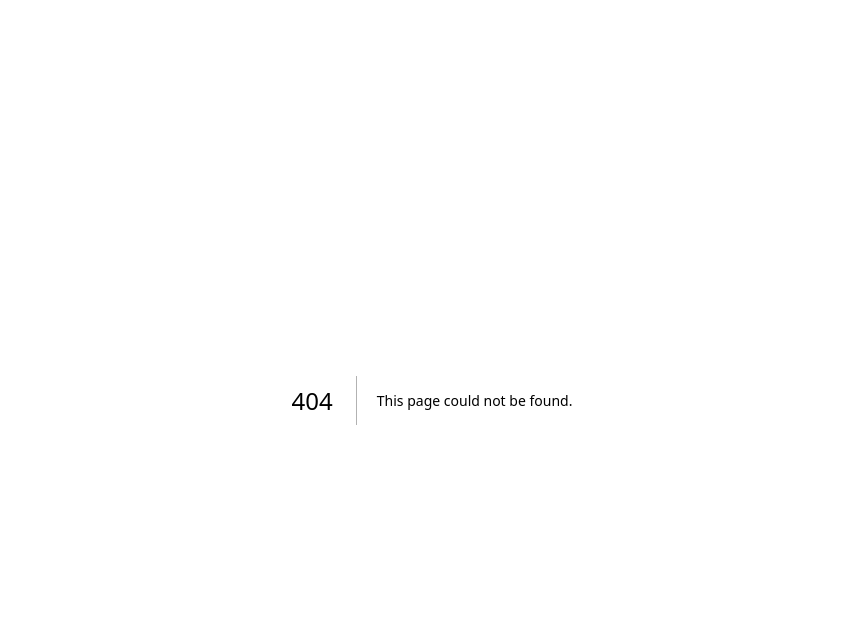
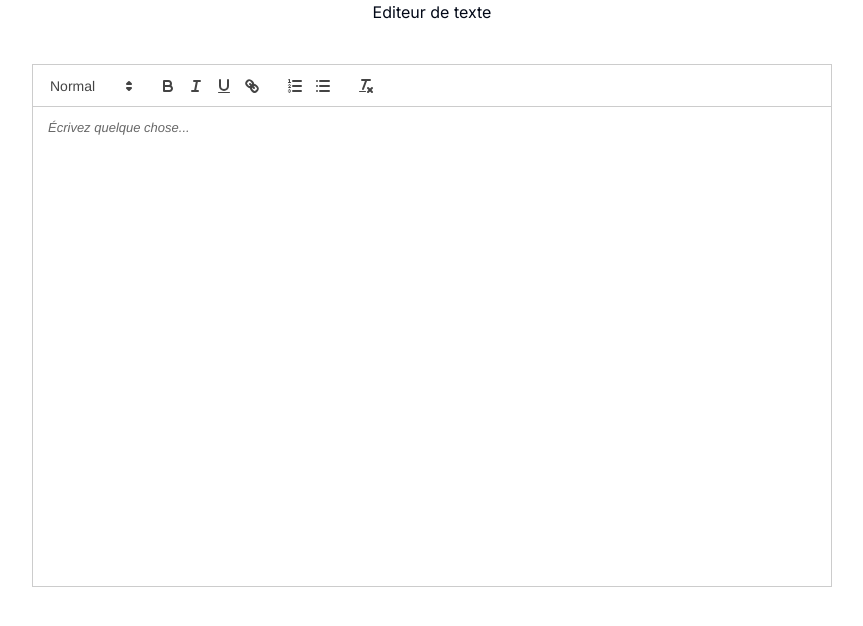
Before and after one commit to MarionbDev/Features-react_next-test, a Next.js app: page /account/text-editor in a window 1280 px wide. Before the commit this address had no page. Shown: the top 626 px of the page, without its empty margins (208-1071 px from the left). Built offline with nearby package versions, Linux system fonts and the light colour scheme.

Commit message:
add text-editor

```diff
--- a/app/account/page.jsx
+++ b/app/account/page.jsx
@@ -15,8 +15,12 @@ import ContactForm from "./_components/_resend-email/ContactForm";
 export default function AccountUser() {
   const router = useRouter();
 
-  const handleButtonClick = async () => {
+  const handleButtonClickMap = async () => {
     router.push("/account/map");
+  };
+
+  const handleButtonClickTextEditor = async () => {
+    router.push("/account/text-editor");
   };
 
   const handleLogout = async () => {
@@ -47,8 +51,11 @@ export default function AccountUser() {
           <UseContactForm />
         </div>
       </div>
-      <Button onClick={handleButtonClick} role="button">
+      <Button onClick={handleButtonClickMap} role="button">
         Map
+      </Button>
+      <Button onClick={handleButtonClickTextEditor} role="button">
+        Text Editor
       </Button>
       {/* <DynamicMap /> */}
     </div>
--- /dev/null
+++ b/app/account/text-editor/page.jsx
@@ -0,0 +1,27 @@
+"use client";
+
+import { useState } from "react";
+import ReactQuill from "react-quill";
+import "react-quill/dist/quill.snow.css"; // Importez les styles de l'éditeur
+
+function MyEditor() {
+  const [text, setText] = useState("");
+
+  const handleChange = (value) => {
+    setText(value);
+  };
+
+  return (
+    <div className=" flex flex-col items-center gap-10">
+      <p>Editeur de texte</p>
+      <ReactQuill
+        value={text}
+        onChange={handleChange}
+        placeholder="Écrivez quelque chose..."
+        className=" w-[50rem] h-[30rem] "
+      />{" "}
+    </div>
+  );
+}
+
+export default MyEditor;
--- a/package.json
+++ b/package.json
@@ -30,11 +30,13 @@
     "lucide-react": "^0.316.0",
     "next": "14.1.0",
     "next-nprogress-bar": "^2.1.2",
+    "quill": "^1.3.7",
     "react": "^18.2.0",
     "react-dom": "^18.2.0",
     "react-email": "^2.0.0",
     "react-hook-form": "^7.49.3",
     "react-leaflet": "^4.2.1",
+    "react-quill": "^2.0.0",
     "resend": "^3.1.0",
     "sonner": "^1.4.0",
     "tailwind-merge": "^2.2.1",
```
Also changed, not shown: 1 other file (tests, documents, lock files or other folders).
